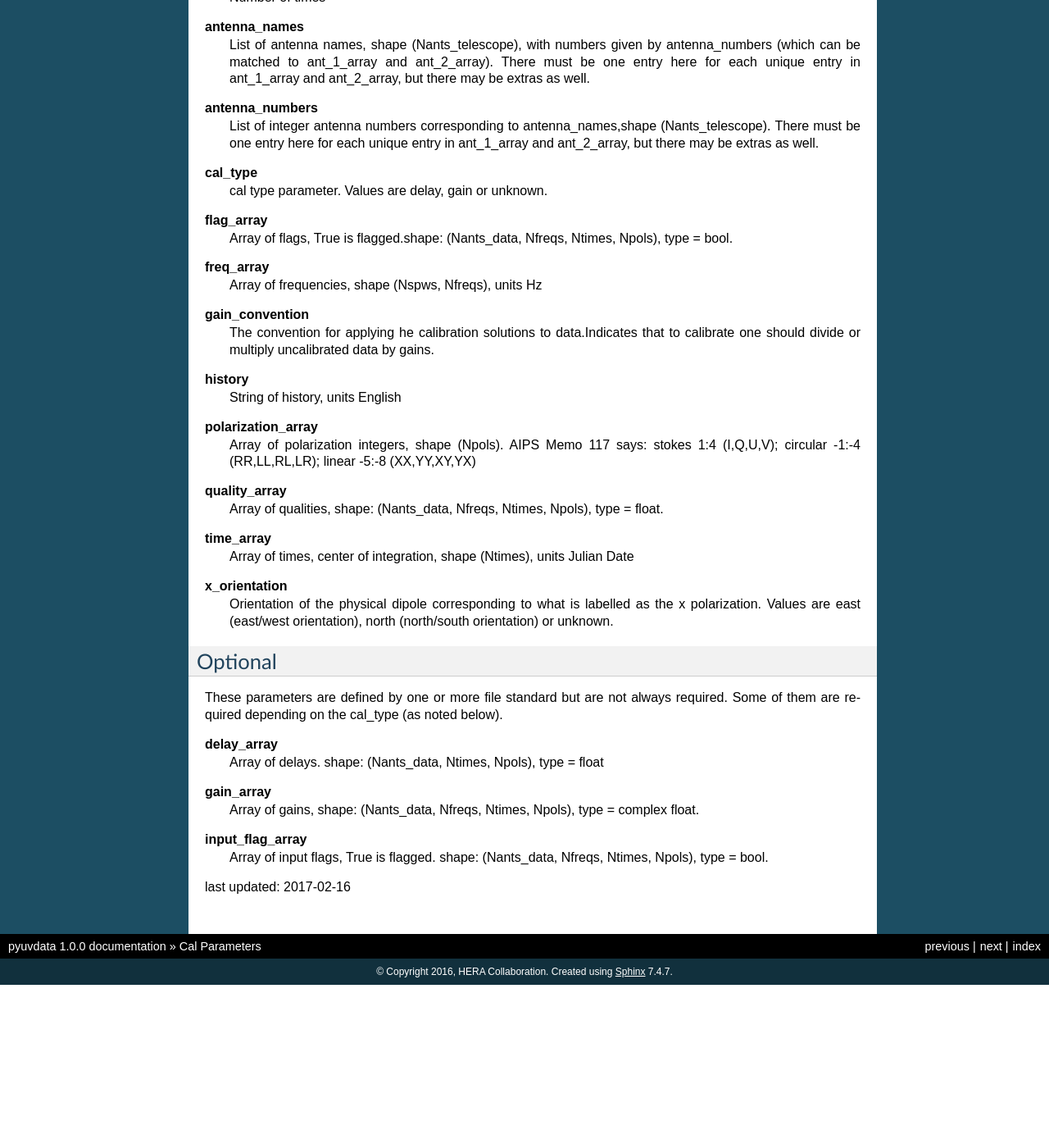
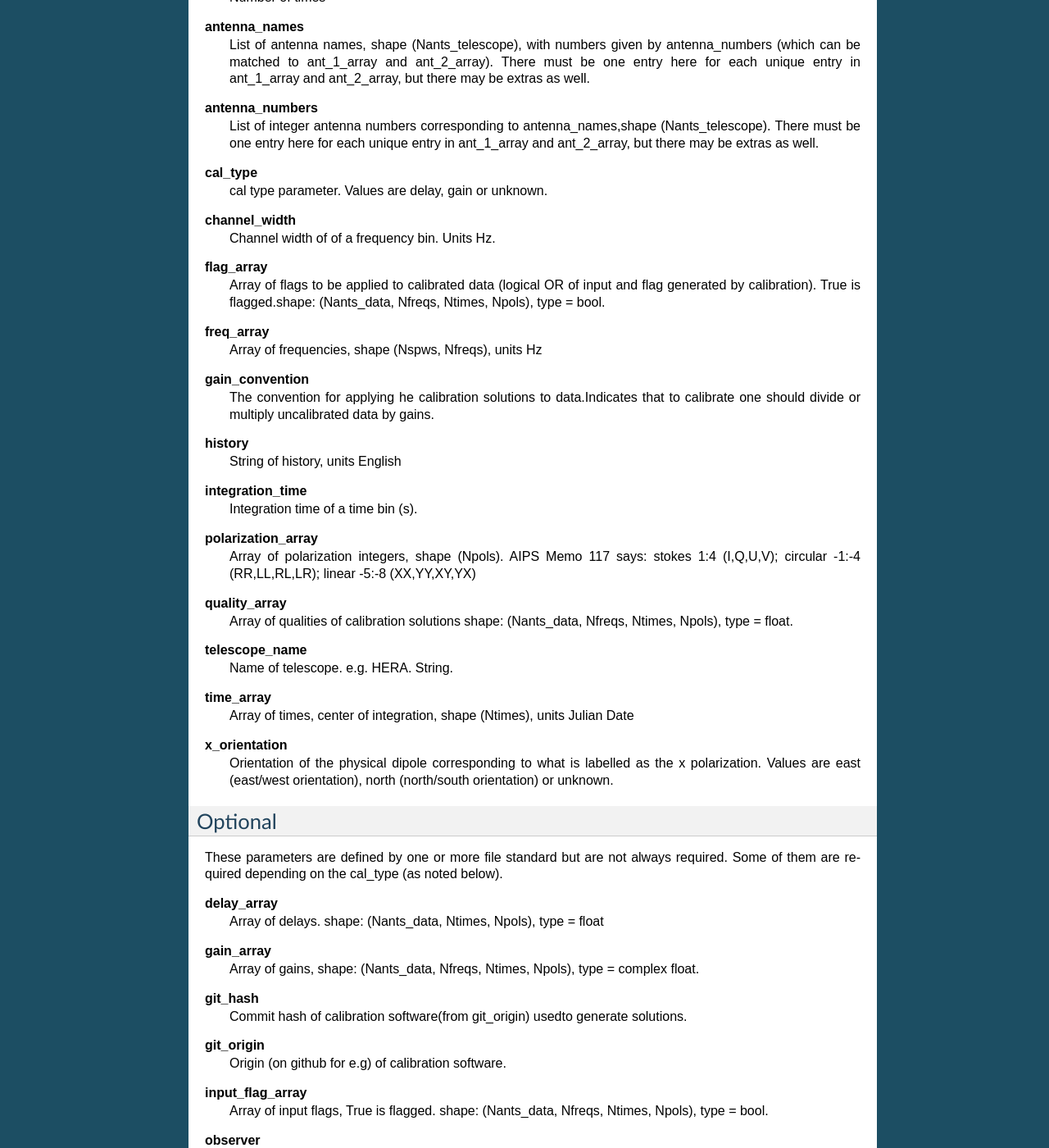
Before and after one commit to RadioAstronomySoftwareGroup/pyuvdata, a Sphinx documentation site: the page built from docs/cal_parameters.rst, in a window 1280 px wide and 1400 px high, scrolled down 624 px. Shown: the whole window at 82% size. Built offline with Sphinx 7.4.7, drawn with Linux system fonts in a browser that asks for light colours; before the commit the page ends 1825 px from its top, so only the background shows below that; some of the changed text lies outside the part shown.

Commit message:
update docs

```diff
--- a/docs/cal_parameters.rst
+++ b/docs/cal_parameters.rst
@@ -36,8 +36,11 @@ are required for most kinds of uv cal files.
 **cal_type**
      cal type parameter. Values are delay, gain or unknown.
 
+**channel_width**
+     Channel width of of a frequency bin. Units Hz.
+
 **flag_array**
-     Array of flags, True is flagged.shape: (Nants_data, Nfreqs, Ntimes, Npols), type = bool.
+     Array of flags to be applied to calibrated data (logical OR                  of input and flag generated by calibration). True is flagged.shape: (Nants_data, Nfreqs, Ntimes, Npols), type = bool.
 
 **freq_array**
      Array of frequencies, shape (Nspws, Nfreqs), units Hz
@@ -48,11 +51,17 @@ are required for most kinds of uv cal files.
 **history**
      String of history, units English
 
+**integration_time**
+     Integration time of a time bin (s).
+
 **polarization_array**
      Array of polarization integers, shape (Npols). AIPS Memo 117 says: stokes 1:4 (I,Q,U,V);  circular -1:-4 (RR,LL,RL,LR); linear -5:-8 (XX,YY,XY,YX)
 
 **quality_array**
-     Array of qualities, shape: (Nants_data, Nfreqs, Ntimes, Npols), type = float.
+     Array of qualities of calibration solutions                 shape: (Nants_data, Nfreqs, Ntimes, Npols), type = float.
+
+**telescope_name**
+     Name of telescope. e.g. HERA. String.
 
 **time_array**
      Array of times, center of integration, shape (Ntimes), units Julian Date
@@ -71,7 +80,19 @@ Some of them are required depending on the cal_type (as noted below).
 **gain_array**
      Array of gains, shape: (Nants_data, Nfreqs, Ntimes, Npols), type = complex float.
 
+**git_hash**
+     Commit hash of calibration software(from git_origin) usedto generate solutions.
+
+**git_origin**
+     Origin (on github for e.g) of calibration software.
+
 **input_flag_array**
      Array of input flags, True is flagged. shape: (Nants_data, Nfreqs, Ntimes, Npols), type = bool.
 
-last updated: 2017-02-16
+**observer**
+     Name of observer who calculated solutions in this file.
+
+**pipeline**
+     Commit hash of calibration software(from git_origin) usedto generate solutions.
+
+last updated: 2017-03-01
--- a/docs/index.rst
+++ b/docs/index.rst
@@ -1,10 +1,10 @@
 .. pyuvdata documentation master file, created by
-   make_index.py on 2017-02-16
+   make_index.py on 2017-03-01
 
 pyuvdata
 ========
 
-.. image:: https://travis-ci.org/HERA-Team/pyuvdata.svg?branch=master
+.. image:: https://travis-ci.org/HERA-Team/pyuvdata.svg?branch=cal
     :target: https://travis-ci.org/HERA-Team/pyuvdata
 
 .. image:: https://coveralls.io/repos/github/HERA-Team/pyuvdata/badge.svg?branch=master
```
